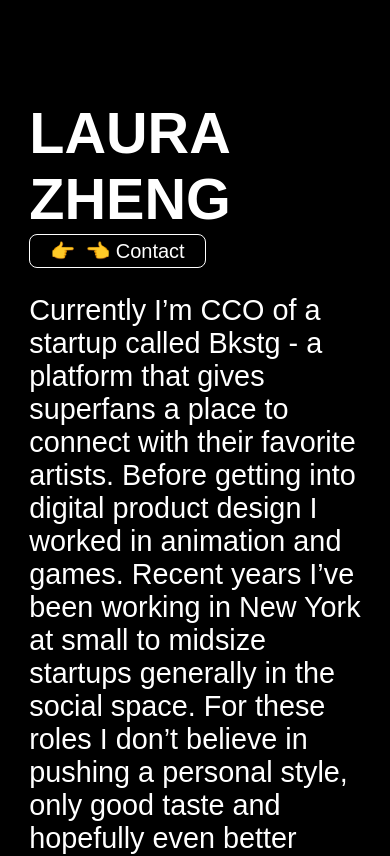
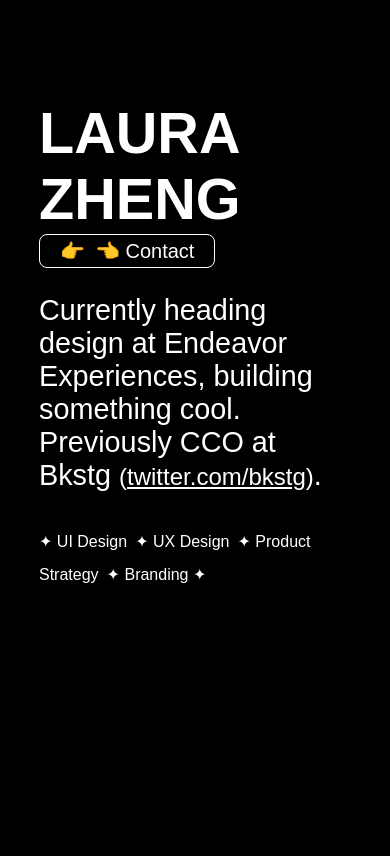
Before and after one commit to skinsshark/laura-old, a plain HTML site: page index.html in a window 390 px wide. Shown: the top 856 px of the page. Drawn offline with Linux system fonts and the light colour scheme; a web font is replaced by a local one.

Commit message:
update description and layout adjustment

```diff
--- a/index.html
+++ b/index.html
@@ -17,11 +17,11 @@
   <body>
     <header>
       <h1>Laura Zheng</h1>
-      <div><a href="https://www.linkedin.com/in/laurazheng"><span>👉</span>👈 Contact</a></div>
+      <div><a class="contact" href="https://www.linkedin.com/in/laurazheng"><span>👉</span>👈 Contact</a></div>
     </header>
     <section>
       <p>
-        Currently I’m CCO of a startup called Bkstg - a platform that gives superfans a place to connect with their favorite artists. Before getting into digital product design I worked in animation and games. Recent years I’ve been working in New York at small to midsize startups generally in the social space. For these roles I don’t believe in pushing a personal style, only good taste and hopefully even better execution. I love building not only experiences that solve problems but also the teams that have fun in the process.
+        Currently heading design at Endeavor Experiences, building something cool. Previously CCO at Bkstg <small>(<a href="https://twitter.com/bkstg/" target="_blank">twitter.com/bkstg</a>)</small>.
       </p>
       <ul>
         <li>UI Design</li>
--- a/style.css
+++ b/style.css
@@ -19,13 +19,19 @@ html {
 
 body {
 	cursor: default;
-	width: 85vw;
+	width: 65vw;
   font-size: 1.8rem;
   background-color: #000;
   color: #fff;
   margin: 70px 0 0;
   padding: 30px 0 50px 0;
   font-family: 'Standard', sans-serif;
+}
+
+@media only screen and (max-width: 767px) {
+	body {
+		width: 80vw;
+	}
 }
 
 h1, h2, h3 {
@@ -74,7 +80,11 @@ header {
 	}
 }
 
-a, a:focus, a:active {
+a {
+	color: #fff;
+}
+
+a.contact, a.contact:focus, a.contact:active {
 	outline: none;
 	background: none;
 	color: #fff;
@@ -86,7 +96,7 @@ a, a:focus, a:active {
 	cursor: crosshair;
 }
 
-a span {
+a.contact span {
 	letter-spacing: 10px;
 }
 
```
